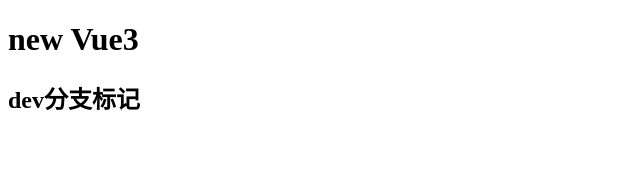
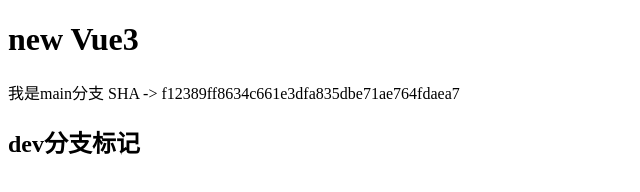
Before and after one commit to YuanChaobo/newVue3, a plain HTML site: page index.html in a window 1280 px wide. Shown: the whole page, without its empty margins (0-640 px from the left). Drawn offline with Linux system fonts and the light colour scheme.

Commit message:
dev branch new commit

```diff
--- a/index.html
+++ b/index.html
@@ -7,6 +7,8 @@
 </head>
 <body>
 	<h1>new Vue3</h1>
+	我是main分支
+	SHA -> f12389ff8634c661e3dfa835dbe71ae764fdaea7
 	<h2>dev分支标记</h2>
 	<script type="text/javascript">
 		console.log('132')
```
